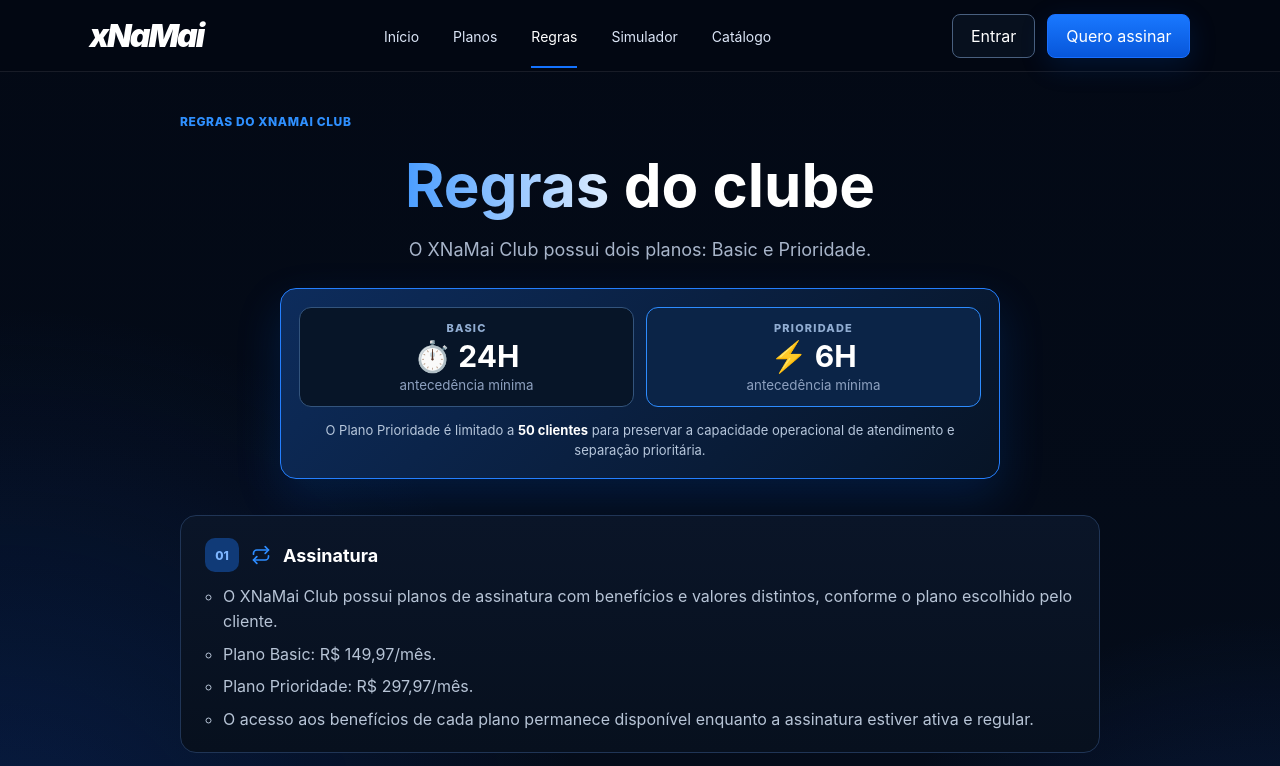
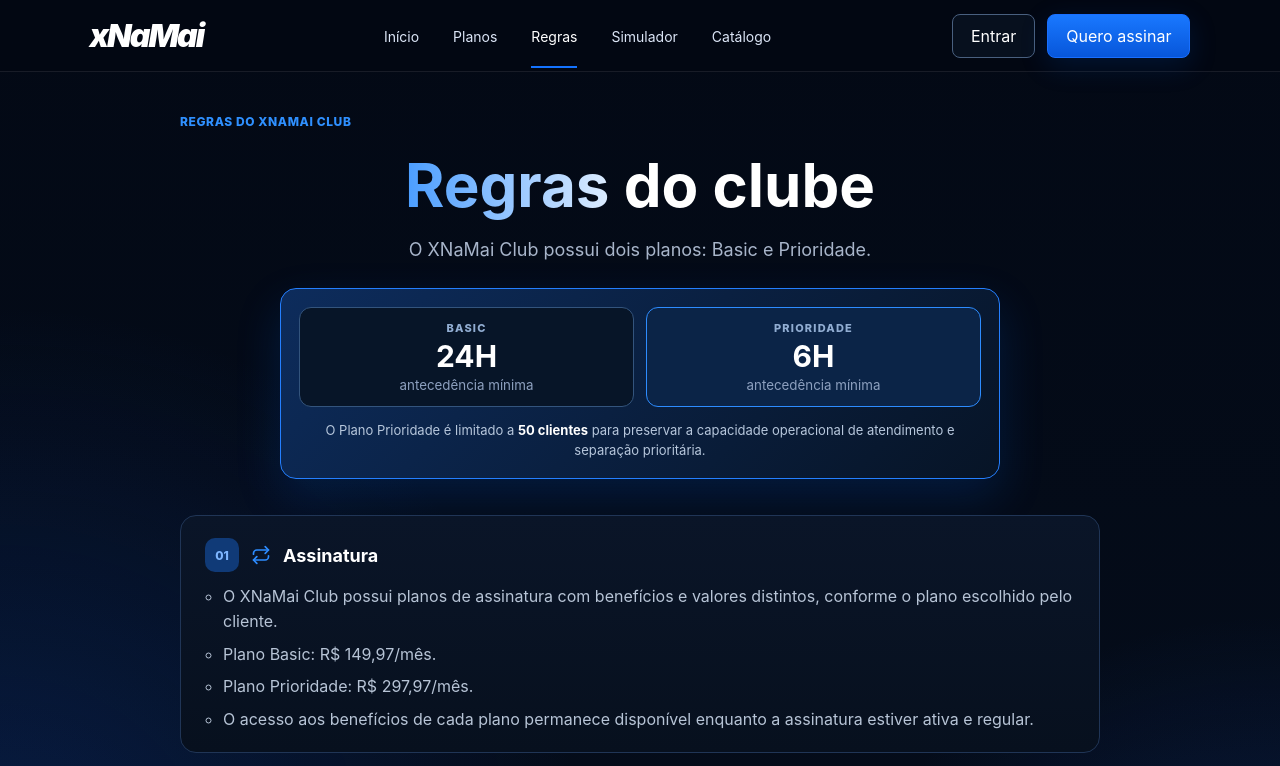
Before and after one commit to sorteiosxnamai-commits/xnamai-club-frontend, a React (Vite) app: page /regras in a window 1280 px wide. Shown: the top 766 px of the page. Built offline with nearby package versions, Linux system fonts and the light colour scheme; no server answers.

Commit message:
Align plan timing comparison

```diff
--- a/src/pages/Plans.tsx
+++ b/src/pages/Plans.tsx
@@ -102,7 +102,7 @@
             </div>
             <div className={`plan-speed${priority ? ' fast' : ''}`}>
               <span>{priority ? 'PRIORIDADE' : 'BASIC'}</span>
-              <strong>{priority ? '⚡ 6H' : '⏱️ 24H'}</strong>
+              <strong>{priority ? '6H' : '24H'}</strong>
               <small>antecedência mínima</small>
             </div>
             <ul>
--- a/src/pages/Rules.tsx
+++ b/src/pages/Rules.tsx
@@ -127,8 +127,8 @@
         <h1 className="center-title"><span>Regras</span> do clube</h1>
         <p className="center-subtitle">O XNaMai Club possui dois planos: Basic e Prioridade.</p>
         <section className="rules-fastpass" aria-label="Comparativo de antecedência dos planos">
-          <div><span>BASIC</span><strong>⏱️ 24H</strong><small>antecedência mínima</small></div>
-          <div><span>PRIORIDADE</span><strong>⚡ 6H</strong><small>antecedência mínima</small></div>
+          <div><span>BASIC</span><strong>24H</strong><small>antecedência mínima</small></div>
+          <div><span>PRIORIDADE</span><strong>6H</strong><small>antecedência mínima</small></div>
           <p>O Plano Prioridade é limitado a <strong>50 clientes</strong> para preservar a capacidade operacional de atendimento e separação prioritária.</p>
         </section>
         <ol className="rules-list">
--- a/src/styles.css
+++ b/src/styles.css
@@ -180,7 +180,7 @@
   .desk-tabs button{font-size:13px;padding:10px 8px;flex-wrap:wrap}
 }
 
-.plan-promise{min-height:104px;text-align:center;border-top:1px solid #9aa8bc55;border-bottom:1px solid #9aa8bc55;padding:16px 4px;display:flex;flex-direction:column;justify-content:center;gap:8px}
+.plan-promise{height:140px;text-align:center;border-top:1px solid #9aa8bc55;border-bottom:1px solid #9aa8bc55;padding:16px 4px;display:flex;flex-direction:column;justify-content:center;gap:8px}
 .plan-promise strong{font-size:17px;line-height:1.35}
 .plan-promise p{margin:0;color:#c5d2e5;font-size:13px;line-height:1.5;font-weight:500}
 .plan-speed{margin:16px 0 2px;padding:14px;border:1px solid #31517d;border-radius:14px;background:#08172c;text-align:center;display:grid;gap:2px}
@@ -198,7 +198,7 @@
 .plan-card .btn:disabled{cursor:not-allowed;opacity:.58;transform:none;filter:none}
 
 @media(max-width:760px){
-  .plan-promise{min-height:0}
+  .plan-promise{height:auto;min-height:0}
   .plan-speed strong{font-size:32px}
 }
 
```
Also changed, not shown: 1 other file (tests, documents, lock files or other folders).
